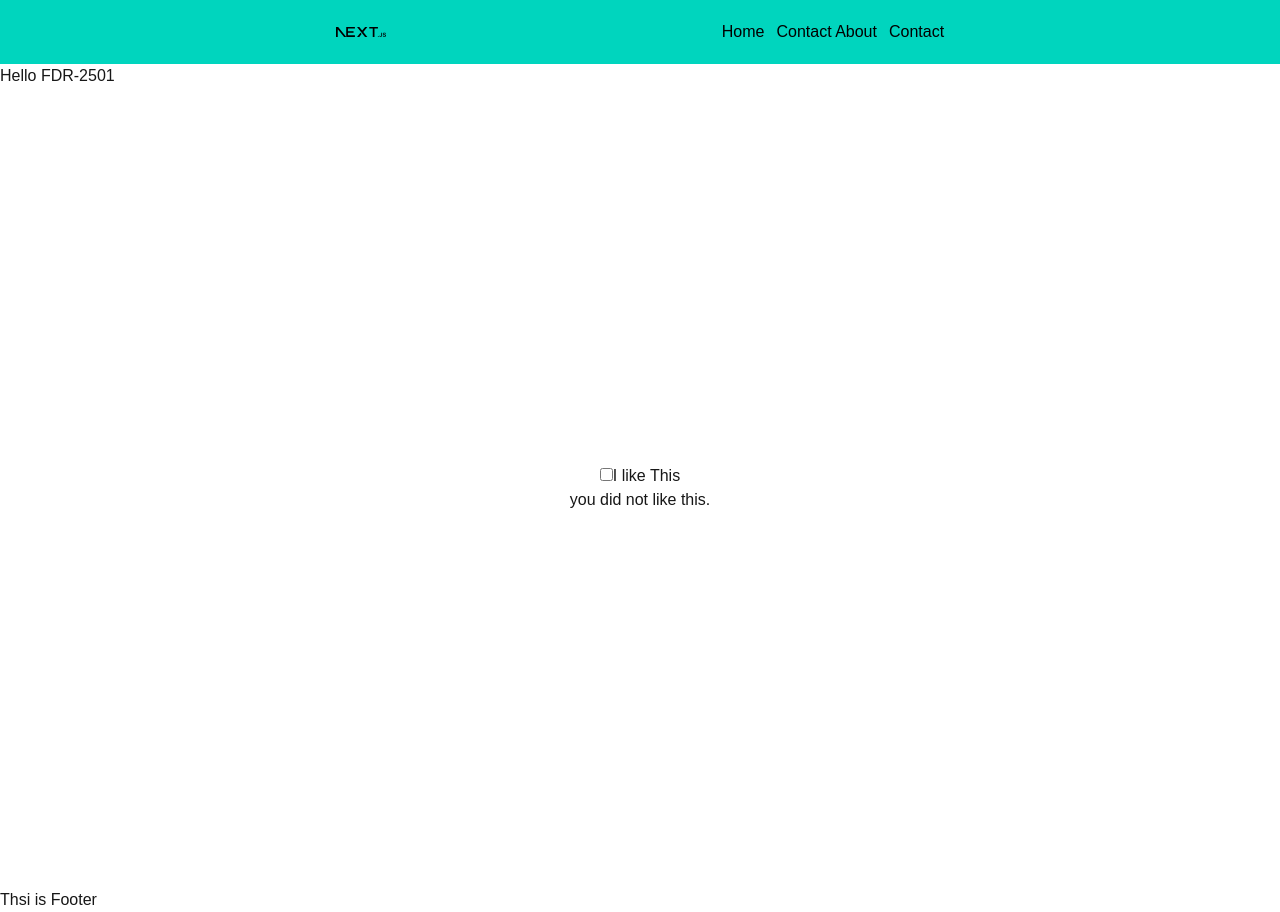
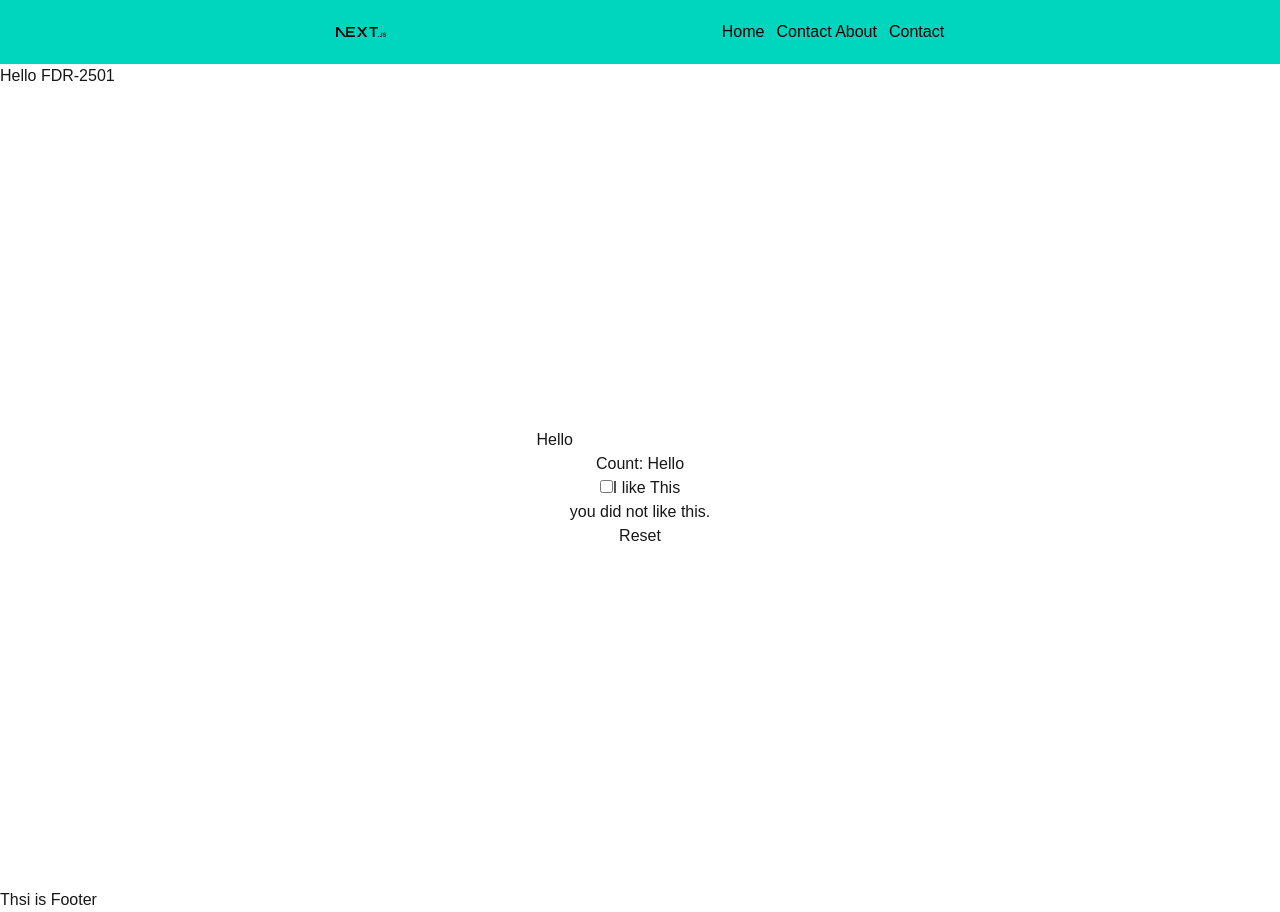
Before and after one commit to mrismaildev/next-Js, a Next.js app: page / in a window 1280 px wide. Built offline with nearby package versions, Linux system fonts and the light colour scheme.

Commit message:
how to work event on nextjs

```diff
--- a/app/Components/State.jsx
+++ b/app/Components/State.jsx
@@ -16,14 +16,14 @@ const State = () => {
 
   return (
     <div className="flex min-h-screen flex-col justify-center items-center">
-      {/* <input type="text" value={text} onChange={textHandel} />
-      <p>Count: {text}</p> */}
+      <input type="text" value={text} onChange={textHandel} />
+      <p>Count: {text}</p>
       <label htmlFor="text">
         <input type="checkbox" checked={like} onChange={handelChange} />I like
         This
       </label>
       <p>you {like ? 'like' : 'did not like '} this.</p>
-      {/* <button onClick={() => setText('hello')}>Reset</button> */}
+      <button onClick={() => setText('hello')}>Reset</button>
     </div>
   );
 };
```
